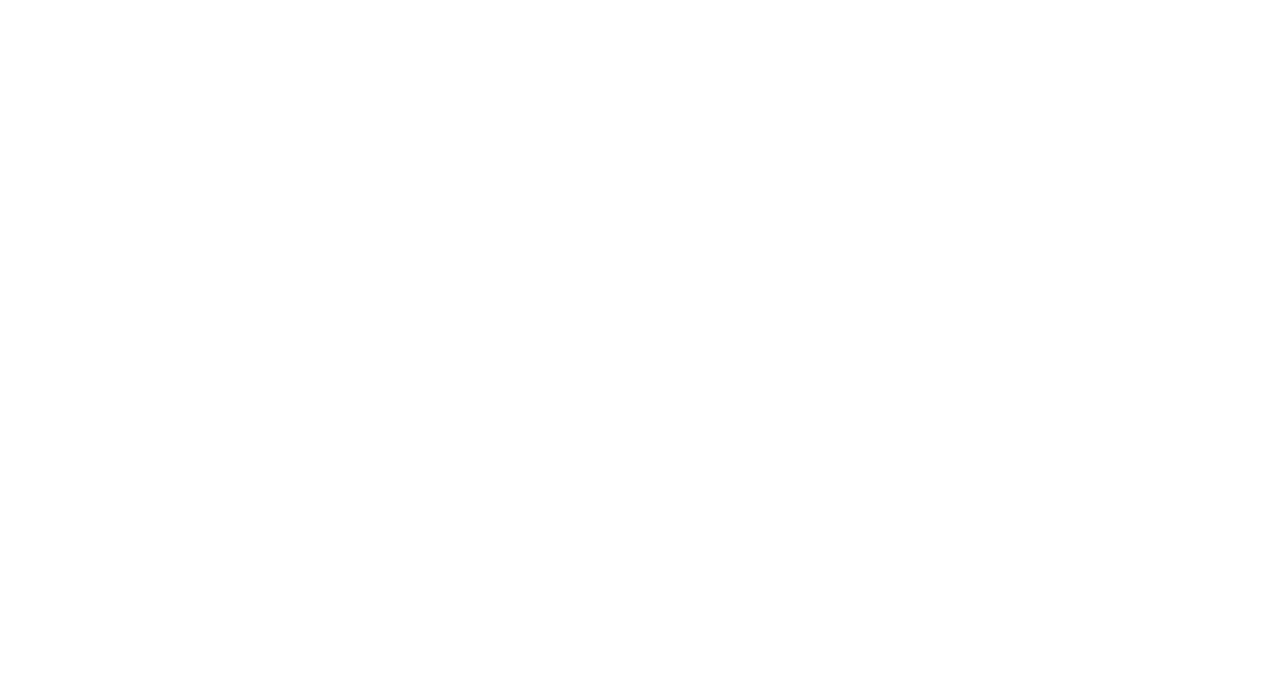
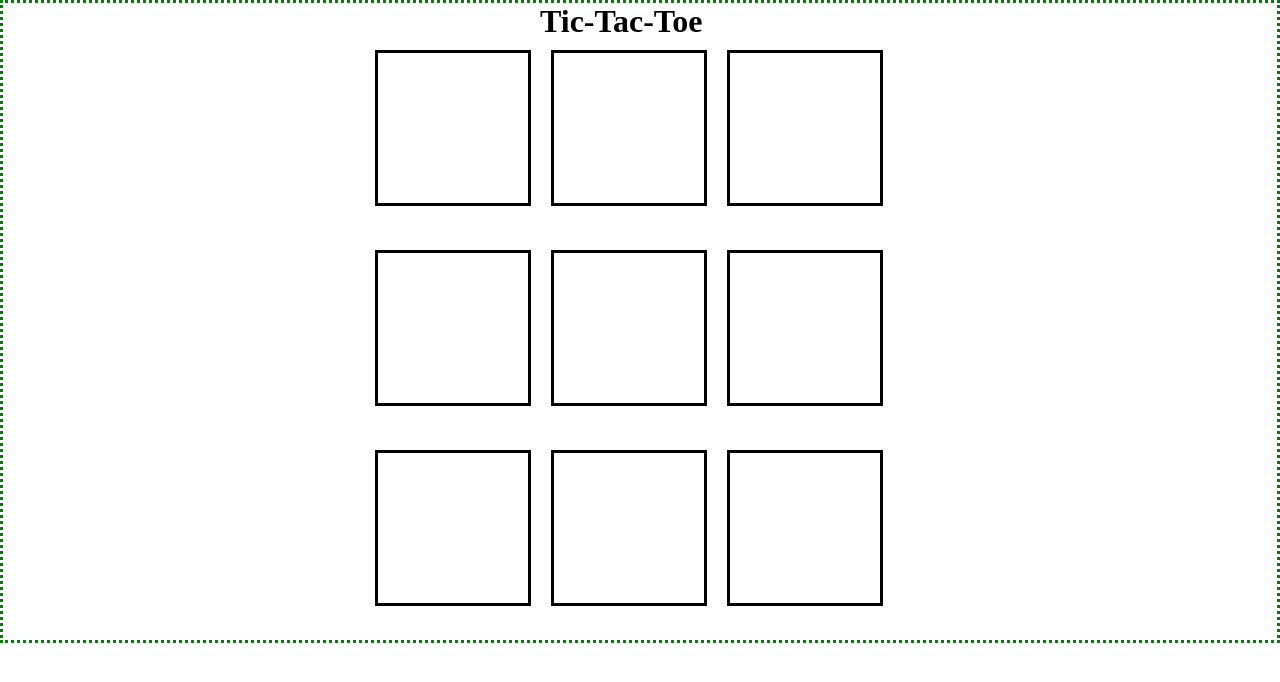
Before and after one commit to programmerbrown/project_one-general-assembly_tic_tac_toe, a plain HTML site: page index.html in a window 1280 px wide. Drawn offline with Linux system fonts and the light colour scheme.

Commit message:
Created a working tic-tac-toe board for development

```diff
--- a/css/style.css
+++ b/css/style.css
@@ -0,0 +1,29 @@
+body {
+  margin: auto;
+  width: 600px
+  height: 600px;
+  border-style: dotted;
+  border-color: green;
+}
+
+h1 {
+  margin: auto;
+  width: 200px;
+}
+
+section {
+    margin: auto;
+    width: 550px;
+    height: 200px;
+    /*border-style: dotted;
+    border-color: red;*/
+}
+
+div {
+  border-style: solid;
+  width: 150px;
+  height: 150px;
+  margin: 10px 10px;
+  text-align: center;
+  float: left;
+}
--- a/index.html
+++ b/index.html
@@ -7,29 +7,21 @@
   <script type="text/javascript" src="./js/app.js"></script>
 </head>
 <body>
-  <section id="top-row">
-    <div id="0">
-    </div>
-    <div id="1">
-    </div>
-    <div id="2">
-    </div>
-  </section>
-  <section id="mid-row">
-    <div id="3">
-    </div>
-    <div id="4">
-    </div>
-    <div id="5">
-    </div>
-  </section>
-  <section id="bot-row">
-    <div id="6">
-    </div>
-    <div id="7">
-    </div>
-    <div id="8">
-    </div>
-  </section>
+  <h1>Tic-Tac-Toe</h1>
+    <section>
+      <div class="top-row" id="0"></div>
+      <div class="top-row" id="1"></div>
+      <div class="top-row" id="2"></div>
+    </section>
+    <section>
+      <div class="mid-row" id="3"></div>
+      <div class="mid-row" id="4"></div>
+      <div class="mid-row" id="5"></div>
+    </section>
+    <section>
+      <div class="bot-row" id="6"></div>
+      <div class="bot-row" id="7"></div>
+      <div class="bot-row" id="8"></div>
+    </section>
 </body>
 </html>
```
